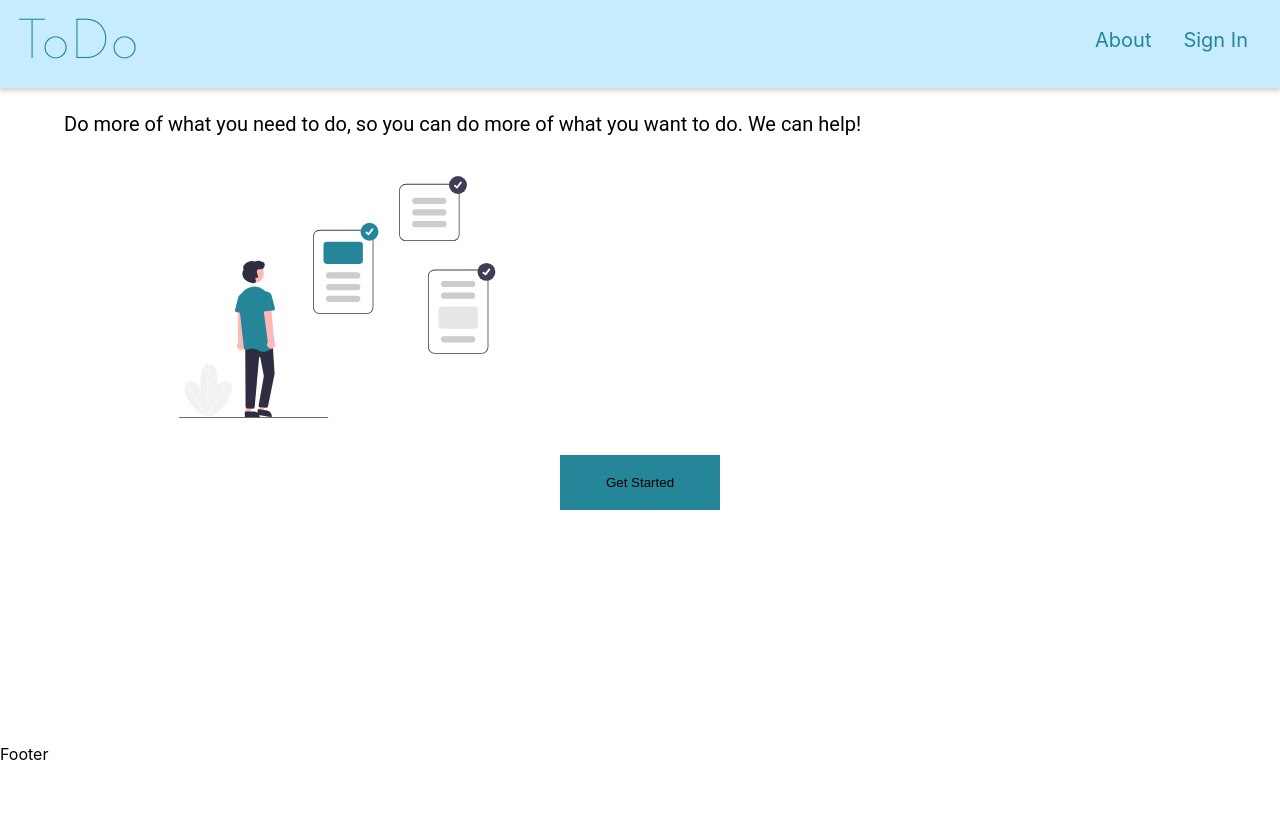
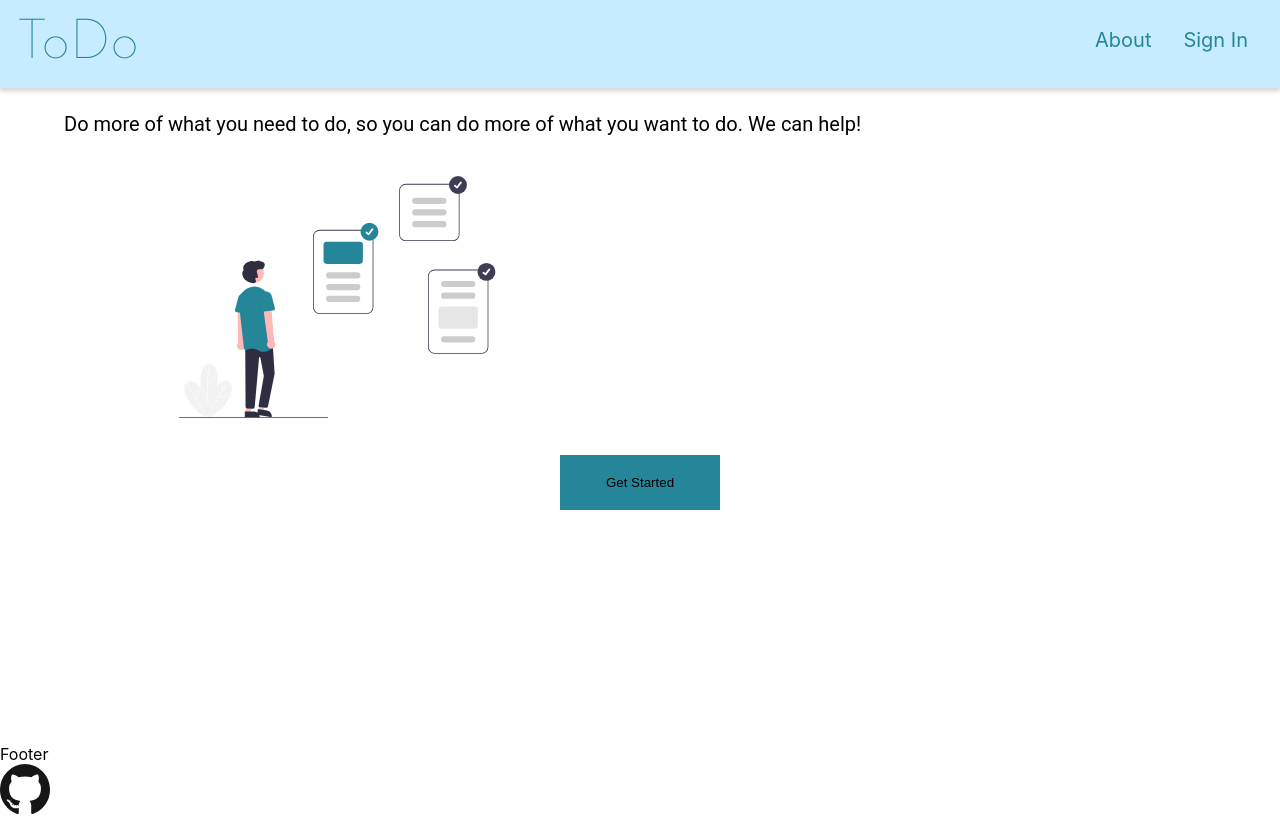
Before and after one commit to robyyo/todo-app, a Next.js app: page / in a window 1280 px wide. Built offline with nearby package versions, Linux system fonts and the light colour scheme.

Commit message:
added footer

```diff
--- a/src/components/organisms/Footer/Footer.jsx
+++ b/src/components/organisms/Footer/Footer.jsx
@@ -0,0 +1,30 @@
+import React from 'react';
+import styles from './footer.module.css';
+import Image from 'next/image';
+
+const Footer = () => {
+  return (
+    <footer className={styles.footerWrapper}>
+      <div className={styles.footerLinksWrapper}>
+        <ul className={styles.sociallinks}>
+          <li className={styles.link}>
+            <a href="https://github.com/robyyo">
+              <Image
+                alt="Github logo"
+                src="/img/github-logo.svg"
+                width={50}
+                height={50}
+                style={{
+                  maxWidth: '100%',
+                  height: 'auto',
+                }}
+              />
+            </a>
+          </li>
+        </ul>
+      </div>
+    </footer>
+  );
+};
+
+export default Footer;
--- a/src/pages/_app.js
+++ b/src/pages/_app.js
@@ -1,11 +1,13 @@
 import '../styles/globals.css';
 import Header from '../components/organisms/Header/Header';
+import Footer from '../components/organisms/Footer/Footer';
 
 function MyApp({ Component, pageProps }) {
   return (
     <>
       <Header />
       <Component {...pageProps} />
+      <Footer />
     </>
   );
 }
```
